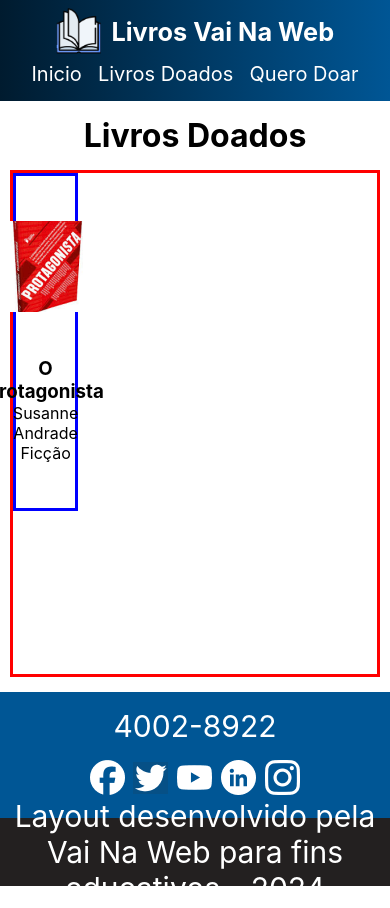
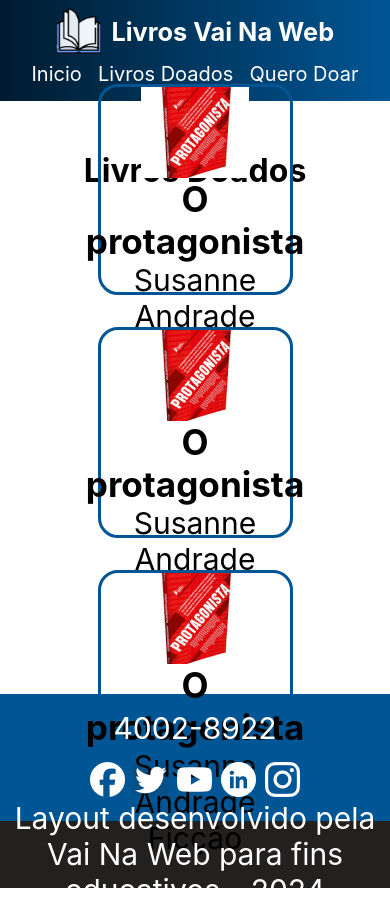
Before and after one commit to Marcos-Sobral/VainaWeb-Livros, a React (Vite) app: page /livrosDoados in a window 390 px wide. Built offline with nearby package versions, Linux system fonts and the light colour scheme.

Commit message:
♻️: S1: refactor: refatorando page de doacao

```diff
--- a/src/pages/livrosDoados/LivrosDoados.jsx
+++ b/src/pages/livrosDoados/LivrosDoados.jsx
@@ -3,11 +3,28 @@
 
 export default function LivrosDoados() {
     return(
+        <>
         <section className={s.LivrosDoadosSection}>
             <h2>Livros Doados</h2>
             <section className={s.containerCards}>
                 <section>
-                    <img src={livroProtagonista} alt="" />
+                    <img src={livroProtagonista} alt="capa do livro O protagonista, escrito por Sussane Andrade" />
+                    <div>
+                        <h3>O protagonista</h3>
+                        <p>Susanne Andrade</p>
+                        <p>Ficção</p>
+                    </div>
+                </section>
+                <section>
+                    <img src={livroProtagonista} alt="capa do livro O protagonista, escrito por Sussane Andrade" />
+                    <div>
+                        <h3>O protagonista</h3>
+                        <p>Susanne Andrade</p>
+                        <p>Ficção</p>
+                    </div>
+                </section>
+                <section>
+                    <img src={livroProtagonista} alt="capa do livro O protagonista, escrito por Sussane Andrade" />
                     <div>
                         <h3>O protagonista</h3>
                         <p>Susanne Andrade</p>
@@ -16,6 +33,8 @@
                 </section>
             </section>
         </section>
+
+        </>
     )
 
 }
--- a/src/pages/livrosDoados/livrosDoados.module.scss
+++ b/src/pages/livrosDoados/livrosDoados.module.scss
@@ -1,21 +1,24 @@
 .LivrosDoadosSection{
-    height: 70vh;
+    margin: 50px 0;
     display: flex;
     flex-direction: column;
     align-items: center;
     justify-content: space-evenly;
+    gap: 2em;
     h2{
         font-size: 32px;
     }
 }
 
 .containerCards{
-    border: solid red;
+    //border: solid red;
     width: 95%;
-    height: 60vh;
-
+    display: flex;
+    gap: 2em;
+    flex-direction: row;
     section{
-        border: solid 3px blue;
+        border: solid 3px #005695;
+        border-radius: 20px;
         width: 18%;
         height: 40vh;
         display: flex;
@@ -28,3 +31,19 @@
         }
     }
 }
+
+@media (max-width:1200px) {
+      .containerCards{
+          display: flex;
+          justify-content: center;
+          align-items: center;
+          height: 50vh;
+          flex-direction: column;
+          flex-wrap: nowrap;
+          section{
+            height: 25vh;
+            width: 50vw;
+            font-size: 30px;
+        }
+      }
+}
```
